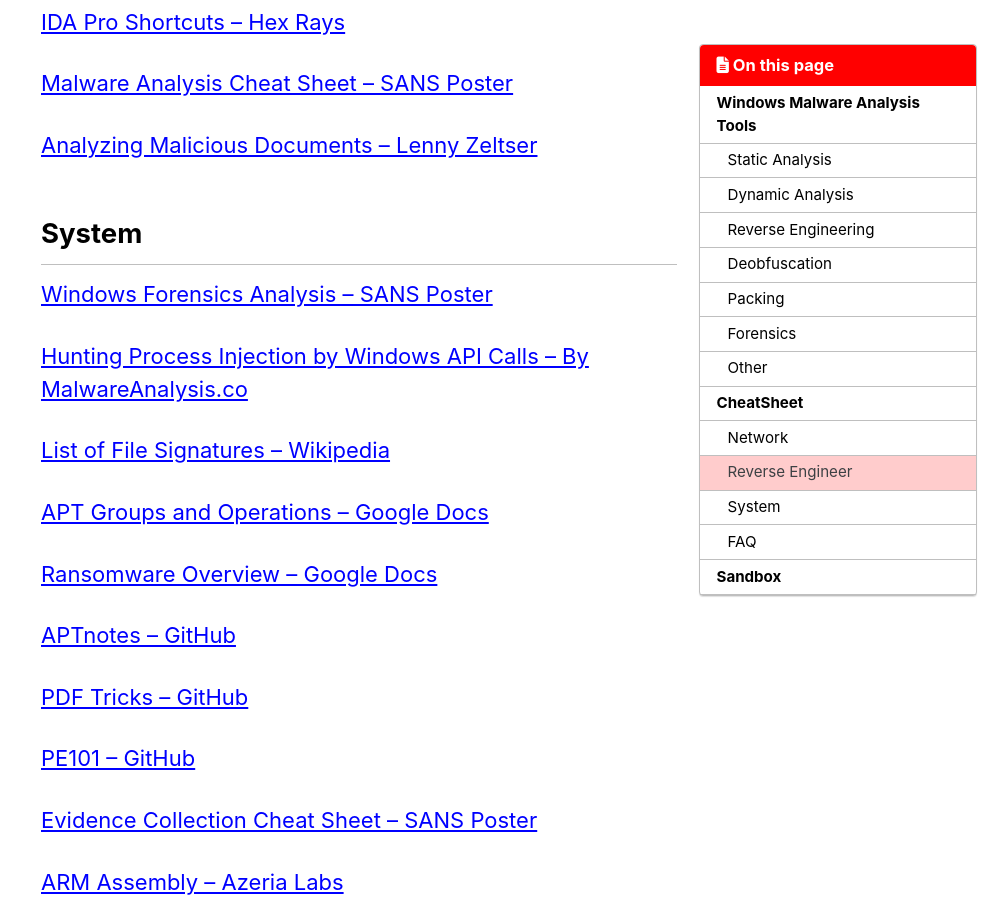
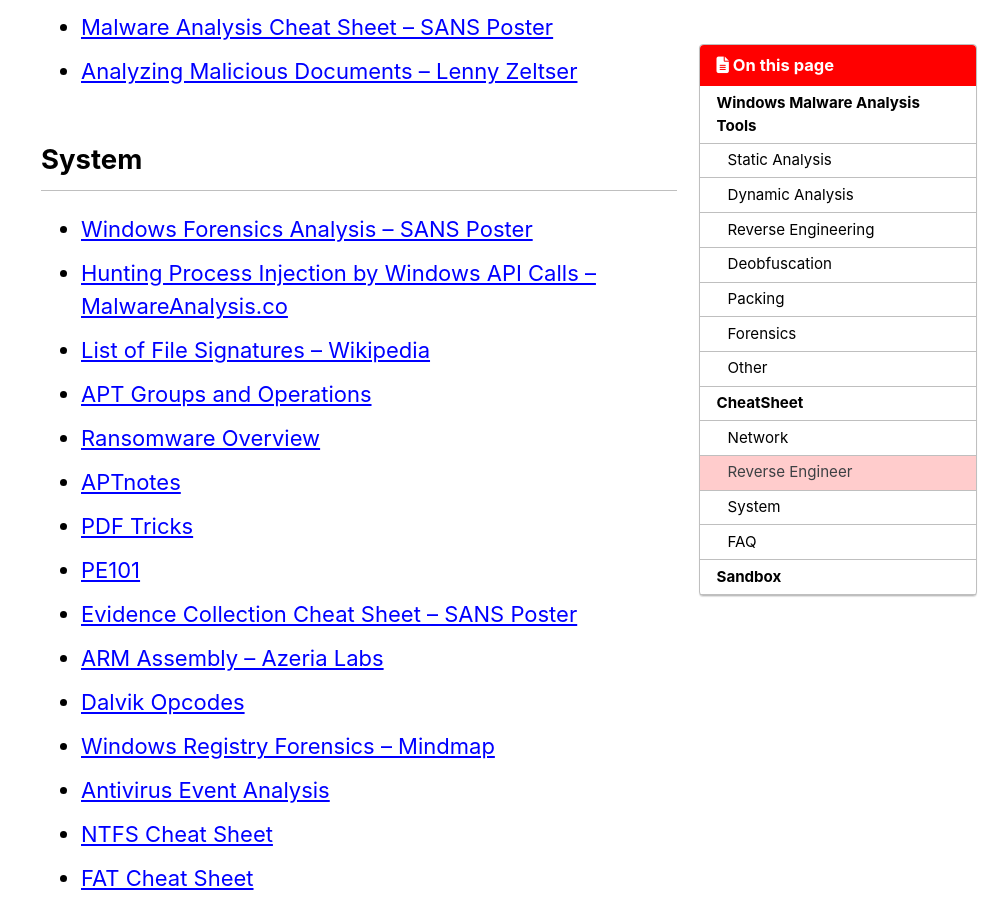
Before and after one commit to diegomessiah/diegomessiah.github.io, a Jekyll site: the page built from _pages/malware_analysis.md, in a window 1280 px wide and 900 px high, scrolled down 6370 px. Shown: the whole window, without its empty margins (281-1280 px from the left). Built offline with Jekyll 4.4.1, drawn with Linux system fonts in a browser that asks for light colours; cached includes are drawn as plain includes; nearby versions of some CDN libraries.

Commit message:
Update malware_analysis.md

```diff
--- a/_pages/malware_analysis.md
+++ b/_pages/malware_analysis.md
@@ -105,89 +105,56 @@ toc_sticky: true
 
 ## Network
 
-<a href="https://www.dfir.training/resources/downloads/cheatsheets-infographics/239-network-forensics-sans/file" target="_blank">Network Forensics and Analysis Poster – SANS Poster</a>
-
-<a href="https://packetlife.net/media/library/23/common-ports.pdf" target="_blank">Common Ports – Packetlife</a>
+ * [Network Forensics and Analysis Poster – SANS Poster](https://www.dfir.training/resources/downloads/cheatsheets-infographics/239-network-forensics-sans/file){:target="_blank"}
+ * [Common Ports – Packetlife](https://packetlife.net/media/library/23/common-ports.pdf){:target="_blank"}
 
 ## Reverse Engineer
 
-<a href="https://zeltser.com/media/docs/reverse-engineering-malicious-code-tips.pdf" target="_blank">Tips for Reverse Engineering Malicious Code – Lenny Zeltser</a>
-
-<a href="https://malwareanalysis.co/wp-content/uploads/2020/05/cheat-sheet-reverse-v5.png" target="_blank">Reverse Engineering Cheat Sheet – WinDBG Commands and More</a>
-
-<a href="https://malwareanalysis.co/wp-content/uploads/2020/05/reverse-engineering-malicious-code-tips.pdf" target="_blank">Reverse Engineering Tips</a>
-
-<a href="https://malwareanalysis.co/wp-content/uploads/2020/05/hex_file_and_regex_cheat_sheet.pdf" target="_blank">Hex and Regex Cheat Sheet</a>
-
-<a href="https://www.hex-rays.com/products/ida/support/freefiles/IDA_Pro_Shortcuts.pdf" target="_blank">IDA Pro Shortcuts – Hex Rays</a>
-
-<a href="https://digital-forensics.sans.org/media/malware-analysis-cheat-sheet.pdf" target="_blank">Malware Analysis Cheat Sheet – SANS Poster</a>
-
-<a href="https://zeltser.com/media/docs/analyzing-malicious-document-files.pdf" target="_blank">Analyzing Malicious Documents – Lenny Zeltser</a>
+ * [Tips for Reverse Engineering Malicious Code – Lenny Zeltser](https://zeltser.com/media/docs/reverse-engineering-malicious-code-tips.pdf){:target="_blank"}
+ * [Reverse Engineering Cheat Sheet – WinDBG Commands and More](https://malwareanalysis.co/wp-content/uploads/2020/05/cheat-sheet-reverse-v5.png){:target="_blank"}
+ * [Reverse Engineering Tips](https://malwareanalysis.co/wp-content/uploads/2020/05/reverse-engineering-malicious-code-tips.pdf){:target="_blank"}
+ * [Hex and Regex Cheat Sheet](https://malwareanalysis.co/wp-content/uploads/2020/05/hex_file_and_regex_cheat_sheet.pdf){:target="_blank"}
+ * [IDA Pro Shortcuts – Hex Rays](https://www.hex-rays.com/products/ida/support/freefiles/IDA_Pro_Shortcuts.pdf){:target="_blank"}
+ * [Malware Analysis Cheat Sheet – SANS Poster](https://digital-forensics.sans.org/media/malware-analysis-cheat-sheet.pdf){:target="_blank"}
+ * [Analyzing Malicious Documents – Lenny Zeltser](https://zeltser.com/media/docs/analyzing-malicious-document-files.pdf){:target="_blank"}
 
 ## System
 
-<a href="https://www.sans.org/security-resources/posters/windows-forensic-analysis/170/download" target="_blank">Windows Forensics Analysis – SANS Poster</a>
-
-<a href="https://malwareanalysis.co/wp-content/uploads/2019/11/Hunting-Process-Injection-by-Windows-API-Calls.pdf" target="_blank">Hunting Process Injection by Windows API Calls – By MalwareAnalysis.co</a>
-
-<a href="https://en.wikipedia.org/wiki/List_of_file_signatures" target="_blank">List of File Signatures – Wikipedia</a>
-
-<a href="https://docs.google.com/spreadsheets/d/1H9_xaxQHpWaa4O_Son4Gx0YOIzlcBWMsdvePFX68EKU/pubhtml" target="_blank">APT Groups and Operations – Google Docs</a>
-
-<a href="https://docs.google.com/spreadsheets/d/1TWS238xacAto-fLKh1n5uTsdijWdCEsGIM0Y0Hvmc5g/pubhtml" target="_blank">Ransomware Overview – Google Docs</a>
-
-<a href="https://github.com/kbandla/APTnotes" target="_blank">APTnotes – GitHub</a>
-
-<a href="https://github.com/corkami/docs/blob/master/PDF/PDF.md" target="_blank">PDF Tricks – GitHub</a>
-
-<a href="https://github.com/corkami/pics/blob/master/binary/pe101/pe101.pdf" target="_blank">PE101 – GitHub</a>
-
-<a href="https://malwareanalysis.co/wp-content/uploads/2020/05/evidence_collection_cheat_sheet.pdf" target="_blank">Evidence Collection Cheat Sheet – SANS Poster</a>
-
-<a href="https://azeria-labs.com/assembly-basics-cheatsheet/" target="_blank">ARM Assembly – Azeria Labs</a>
-
-<a href="http://pallergabor.uw.hu/androidblog/dalvik_opcodes.html" target="_blank">Dalvik Opcodes</a>
-
-<a href="https://malwareanalysis.co/wp-content/uploads/2020/05/mindmap-forensics-windows-registry-cheat-sheet-1-1024.jpg" target="_blank">Windows Registry Forensics – Mindmap</a>
-
-<a href="https://malwareanalysis.co/wp-content/uploads/2020/05/av_1_5.png" target="_blank">Antivirus Event Analysis</a>
-
-<a href="https://malwareanalysis.co/wp-content/uploads/2020/05/ntfs_cheat_sheets.pdf" target="_blank">NTFS Cheat Sheet</a>
-
-<a href="https://malwareanalysis.co/wp-content/uploads/2020/05/FAT_cheatsheet.pdf" target="_blank">FAT Cheat Sheet</a>
-
-<a href="https://malwareanalysis.co/wp-content/uploads/2020/05/apfsreferencesheet.jpg" target="_blank">APFS Cheat Sheet</a>
-
-<a href="https://malwareanalysis.co/wp-content/uploads/2020/05/cheat-sheet-digital-forensics-process1.jpg" target="_blank">Digital Forensics Cheat Sheet</a>
-
+ * [Windows Forensics Analysis – SANS Poster](https://www.sans.org/security-resources/posters/windows-forensic-analysis/170/download){:target="_blank"}
+ * [Hunting Process Injection by Windows API Calls – MalwareAnalysis.co](https://malwareanalysis.co/wp-content/uploads/2019/11/Hunting-Process-Injection-by-Windows-API-Calls.pdf){:target="_blank"}
+ * [List of File Signatures – Wikipedia](https://en.wikipedia.org/wiki/List_of_file_signatures){:target="_blank"}
+ * [APT Groups and Operations](https://docs.google.com/spreadsheets/d/1H9_xaxQHpWaa4O_Son4Gx0YOIzlcBWMsdvePFX68EKU/pubhtml){:target="_blank"}
+ * [Ransomware Overview](https://docs.google.com/spreadsheets/d/1TWS238xacAto-fLKh1n5uTsdijWdCEsGIM0Y0Hvmc5g/pubhtml){:target="_blank"}
+ * [APTnotes](https://github.com/kbandla/APTnotes){:target="_blank"}
+ * [PDF Tricks](https://github.com/corkami/docs/blob/master/PDF/PDF.md){:target="_blank"}
+ * [PE101](https://github.com/corkami/pics/blob/master/binary/pe101/pe101.pdf){:target="_blank"}
+ * [Evidence Collection Cheat Sheet – SANS Poster](https://malwareanalysis.co/wp-content/uploads/2020/05/evidence_collection_cheat_sheet.pdf){:target="_blank"}
+ * [ARM Assembly – Azeria Labs](https://azeria-labs.com/assembly-basics-cheatsheet/){:target="_blank"}
+ * [Dalvik Opcodes](http://pallergabor.uw.hu/androidblog/dalvik_opcodes.html){:target="_blank"}
+ * [Windows Registry Forensics – Mindmap](https://malwareanalysis.co/wp-content/uploads/2020/05/mindmap-forensics-windows-registry-cheat-sheet-1-1024.jpg){:target="_blank"}
+ * [Antivirus Event Analysis](https://malwareanalysis.co/wp-content/uploads/2020/05/av_1_5.png){:target="_blank"}
+ * [NTFS Cheat Sheet](https://malwareanalysis.co/wp-content/uploads/2020/05/ntfs_cheat_sheets.pdf){:target="_blank"}
+ * [FAT Cheat Sheet](https://malwareanalysis.co/wp-content/uploads/2020/05/FAT_cheatsheet.pdf){:target="_blank"}
+ * [APFS Cheat Sheet](https://malwareanalysis.co/wp-content/uploads/2020/05/apfsreferencesheet.jpg){:target="_blank"}
+ * [Digital Forensics Cheat Sheet](https://malwareanalysis.co/wp-content/uploads/2020/05/cheat-sheet-digital-forensics-process1.jpg){:target="_blank"}
 
 ## FAQ
 
-<a href="https://vxug.fakedoma.in/papers.html" target="_blank">VX-Underground – Interesting Papers and More</a>
-
-<a href="https://evasions.checkpoint.com/" target="_blank">Evasion Techniques – By CheckPoint Research</a>
+* [VX-Underground – Interesting Papers and More](https://vxug.fakedoma.in/papers.html){:target="_blank"}
+* [Evasion Techniques – By CheckPoint Research](https://evasions.checkpoint.com/){:target="_blank"}
 
 # Sandbox
 
 **Free Malware Analysis Sandboxes**
-
-<a href="https://www.hybrid-analysis.com/" target="_blank">Hybrid Analysis</a>
-
-<a href="https://app.sndbox.com/" target="_blank">SNDBOX</a>
-
-<a href="https://app.any.run/" target="_blank">Any.Run</a>
-
-<a href="https://sandbox.anlyz.io/" target="_blank">anlyz.io</a>
-
-<a href="https://yomi.yoroi.company/upload" target="_blank">YOMI – by YOROI</a>
-
-<a href="https://github.com/Rurik/Noriben" target="_blank">Noriben – Portable, simple, malware analysis sandbox</a>
-
-<a href="https://undroid.av-comparatives.info/" target="_blank">AVC-UnDroid – Online APK analyzer</a>
-
-<a href="http://sanddroid.xjtu.edu.cn/#upload" target="_blank">SandDroid – Android Sandbox</a>
+* [Hybrid Analysis](https://www.hybrid-analysis.com/){:target="_blank"}
+* [SNDBOX](https://app.sndbox.com/){:target="_blank"}
+* [Any.Run](https://app.any.run/){:target="_blank"}
+* [anlyz.io](https://sandbox.anlyz.io/){:target="_blank"}
+* [YOMI – by YOROI](https://yomi.yoroi.company/upload){:target="_blank"}
+* [Noriben – Portable, simple, malware analysis sandbox](https://github.com/Rurik/Noriben){:target="_blank"}
+* [AVC-UnDroid – Online APK analyzer](https://undroid.av-comparatives.info/){:target="_blank"}
+* [SandDroid – Android Sandbox](http://sanddroid.xjtu.edu.cn/#upload){:target="_blank"}
 
 **Paid Malware Analysis Sandboxes**
 
-<a href="https://www.hybrid-analysis.com/" target="_blank">Intezer</a>
+* [Intezer](https://www.hybrid-analysis.com/){:target="_blank"}
```
